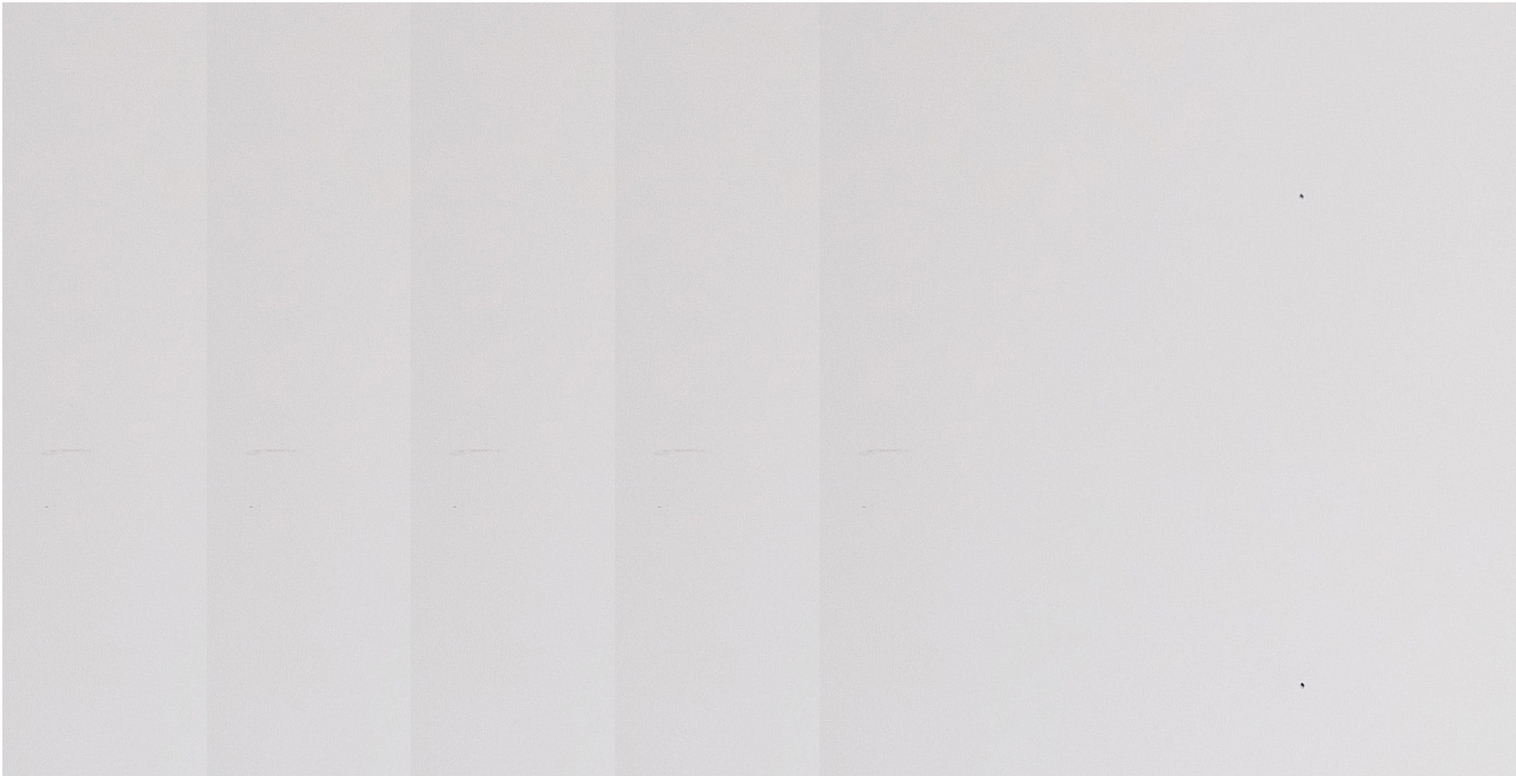
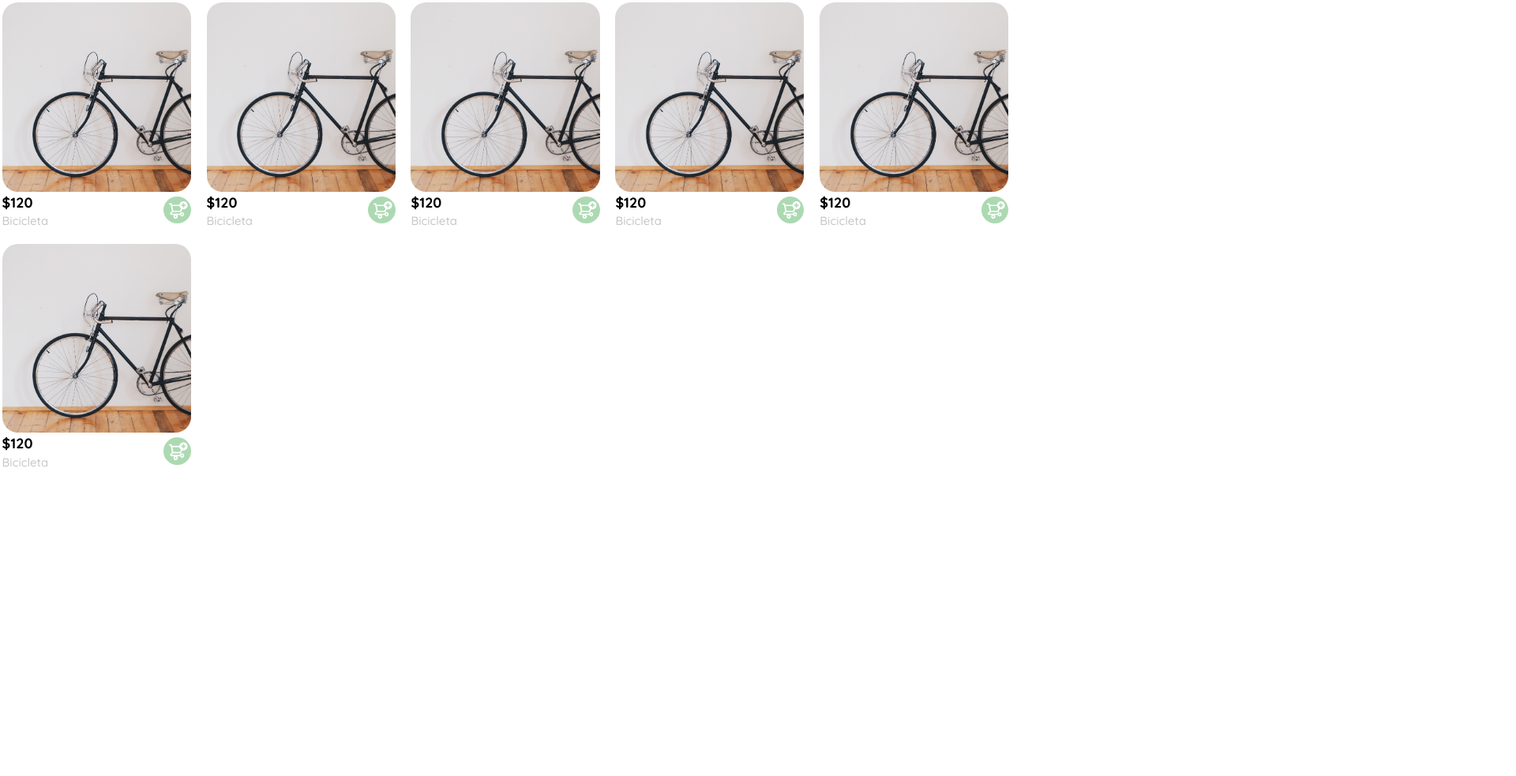
Before and after one commit to raocampo/Curso-JS-desde-cero, a plain HTML site: page index.html in a window 1280 px wide. Shown: the part 117-1100 px from the top of the page at 79% size, 1920 px wide, since content can reach past the window. After the commit the page ends 800 px from the top, so only its background shows below. Drawn offline with Linux system fonts and the light colour scheme.

Commit message:
Se agrego clase al elemento img y se actualizo el html y css

```diff
--- a/css/styles.css
+++ b/css/styles.css
@@ -258,6 +258,7 @@ nav{
 }
 .product-card{
     width: 24rem;
+
 }
 .product-image{
     width: 24rem;
--- a/index.html
+++ b/index.html
@@ -158,21 +158,10 @@
 
     <section class="main-container">
         <div class="cards-container">
-            <!--<div class="product-card">
-                <img src="img/bicla.jpg" class="product-image" alt="">
-                <div class="product-info">
-                    <div>
-                        <p>$120,00</p>
-                        <p>Bike</p>
-                    </div>
-                    <figure class="carrito">
-                        <img src="icons/bt_add_to_cart.svg" alt="">
-                    </figure>
-                </div>
-            </div>-->
+
         </div>
     </section>
 
-    <script src="/js/main.js"></script>
+    <script src="js/main.js"></script>
 </body>
 </html>
--- a/js/main.js
+++ b/js/main.js
@@ -77,6 +77,11 @@ listaProductos.push({
     precio: 120,
     imagen: 'img/bicla.jpg'
 })
+listaProductos.push({
+    nombre: 'Bicicleta',
+    precio: 120,
+    imagen: 'img/bicla.jpg'
+})
 
 function listaProdTerm(arr){
     for (producto of listaProductos){
@@ -84,6 +89,7 @@ function listaProdTerm(arr){
         productCard.classList.add('product-card');
 
         const imagenProd = document.createElement('img');
+        imagenProd.classList.add('product-image');
         imagenProd.setAttribute('src', producto.imagen);
 
         const infoProducto = document.createElement('div');
```
